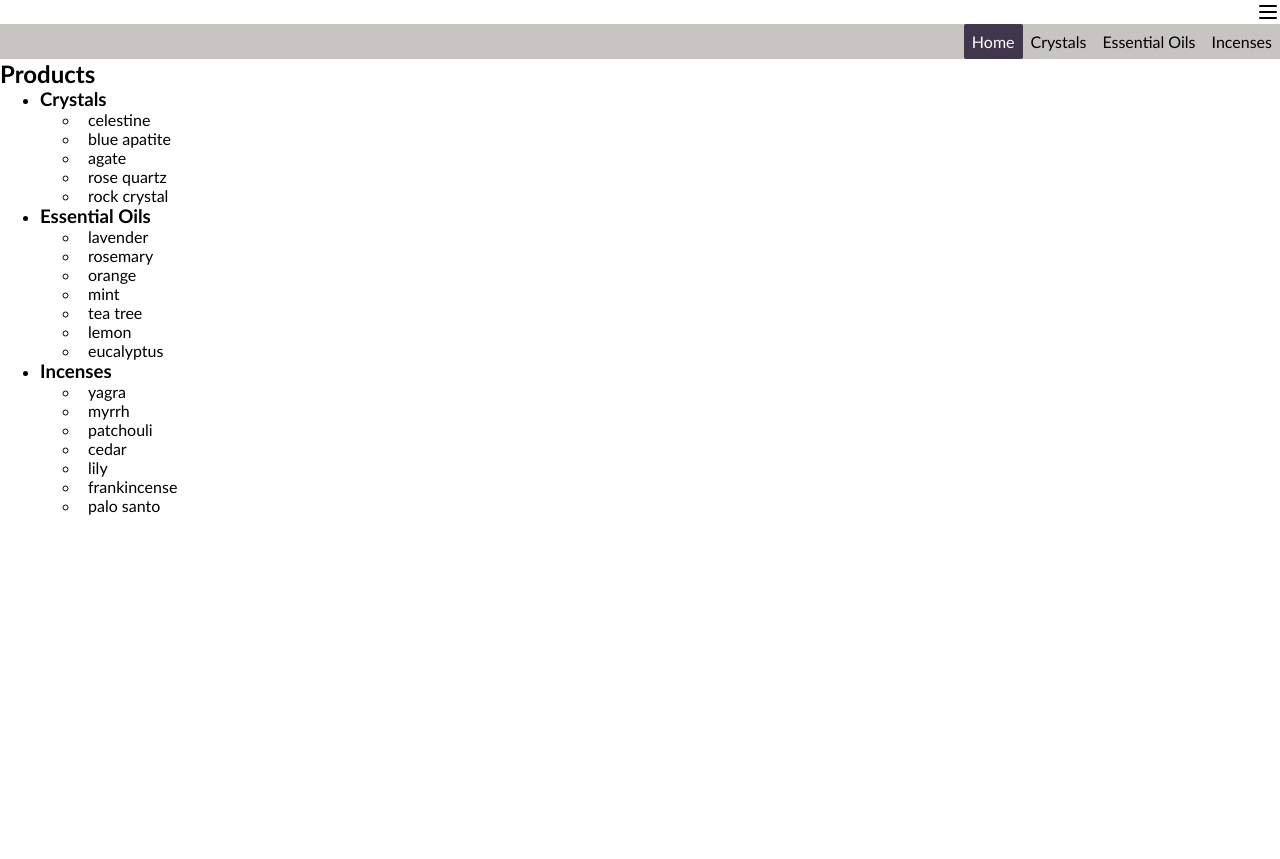
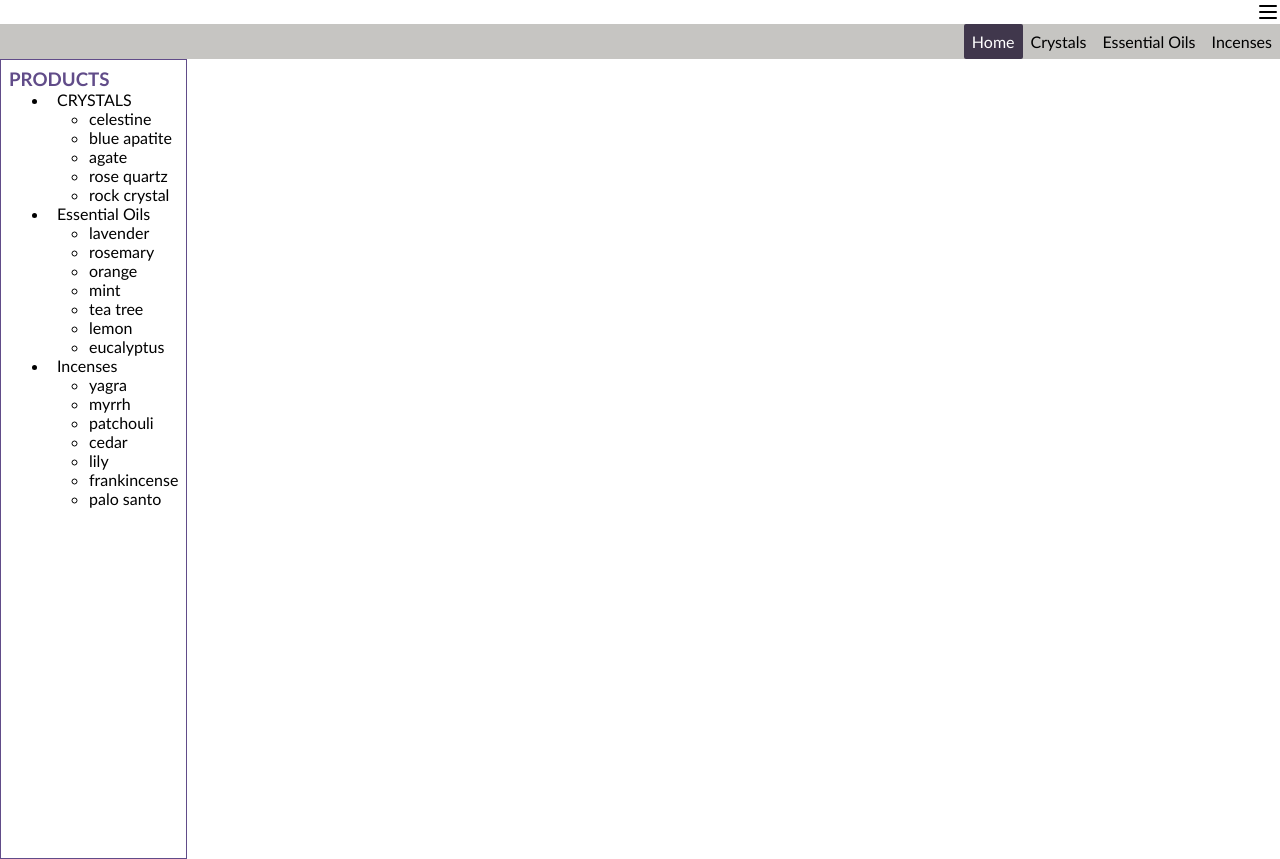
Before and after one commit to blombergalex/gems, a React (Vite) app: page / in a window 1280 px wide. Before the commit the page ends 800 px from the top, so only its background shows below. Built offline with nearby package versions, Linux system fonts and the light colour scheme; the HTML template or start-up script is replaced by a standard one.

Commit message:
finalize sidebar content, some styling

```diff
--- a/src/App.css
+++ b/src/App.css
@@ -3,6 +3,7 @@
   --second-color: #c6c5c2;
   --second-color-darker: #40374c;
   --third-color: rgb(171, 211, 243);
+  --grey-color: #b2aeae;
   font-family: Calibri, 'Trebuchet MS', sans-serif;
 }
 
--- /dev/null
+++ b/src/components/Sidebar/Sidebar.module.css
@@ -0,0 +1,14 @@
+.sidebar {
+    border: 0.5px solid var(--first-color);
+    width: max-content;
+    height: 100vh;
+    padding: 8px;
+}
+.sidebarTitle {
+    color: var(--first-color);
+    text-transform: uppercase;
+}
+
+.category {
+    text-transform: uppercase;
+}
--- a/src/components/Sidebar/index.jsx
+++ b/src/components/Sidebar/index.jsx
@@ -1,48 +1,86 @@
 import { Link } from "react-router-dom";
 import { allProducts } from "../../data/data";
+import styles from './Sidebar.module.css'
 
 const Sidebar = ({category}) => {
 
-    const filteredProducts = allProducts.filter(product => product.category === category);
 
     return(
-        <div>
-            <h2>Products</h2>
+        <div className={styles.sidebar}>
+            <h3 className={styles.sidebarTitle}>Products</h3>
             <ul>
             {category === 'home' ? (
                 <>
                 <li>
-                    <h3>Crystals</h3>
+                    <Link to='crystals' className={styles.category}>Crystals</Link>
                     <ul>
                     {allProducts.filter(product => product.category === 'crystal').map(product => (
                         <li key={product.name}>
-                        <Link to={`/product/${product.name}`}>{product.name}</Link>
+                        <p>{product.name}</p>
                         </li>
                     ))}
                     </ul>
                 </li>
                 <li>
-                    <h3 >Essential Oils</h3>
+                    <Link to='essentialoils'>Essential Oils</Link>
                     <ul>
                     {allProducts.filter(product => product.category === 'essential oil').map(product => (
                         <li key={product.name}>
-                        <Link to={`/product/${product.name}`}>{product.name}</Link>
+                        <p to={`/product/${product.name}`}>{product.name}</p>
                         </li>
                     ))}
                     </ul>
                 </li>
                 <li>
-                    <h3>Incenses</h3>
+                    <Link to='incenses'>Incenses</Link>
                     <ul>
                     {allProducts.filter(product => product.category === 'incense').map(product => (
                         <li key={product.name}>
-                        <Link to={`/product/${product.name}`}>{product.name}</Link>
+                        <p to={`/product/${product.name}`}>{product.name}</p>
                         </li>
                     ))}
                     </ul>
                 </li>
                 </>
-            ) : null}
+            )
+
+            : category === 'crystals' ? (
+                <li>
+                    <Link to='crystals'>Crystals</Link>
+                    <ul>
+                    {allProducts.filter(product => product.category === 'crystal').map(product => (
+                        <li key={product.name}>
+                        <p to={`/product/${product.name}`}>{product.name}</p>
+                        </li>
+                    ))}
+                    </ul>
+                </li>
+            )
+            : category === 'essentialoils' ? (
+                <li>
+                    <Link to='essentialoils'>Essential Oils</Link>
+                    <ul>
+                    {allProducts.filter(product => product.category === 'essential oil').map(product => (
+                        <li key={product.name}>
+                        <p to={`/product/${product.name}`}>{product.name}</p>
+                        </li>
+                    ))}
+                    </ul>
+                </li>
+            )
+            : category === 'incenses' ? (
+                <li>
+                    <Link to='incenses'>Incenses</Link>
+                    <ul>
+                    {allProducts.filter(product => product.category === 'incense').map(product => (
+                        <li key={product.name}>
+                        <p to={`/product/${product.name}`}>{product.name}</p>
+                        </li>
+                    ))}
+                    </ul>
+                </li>
+            )
+            : null }
             </ul>
         </div>
     );
```
